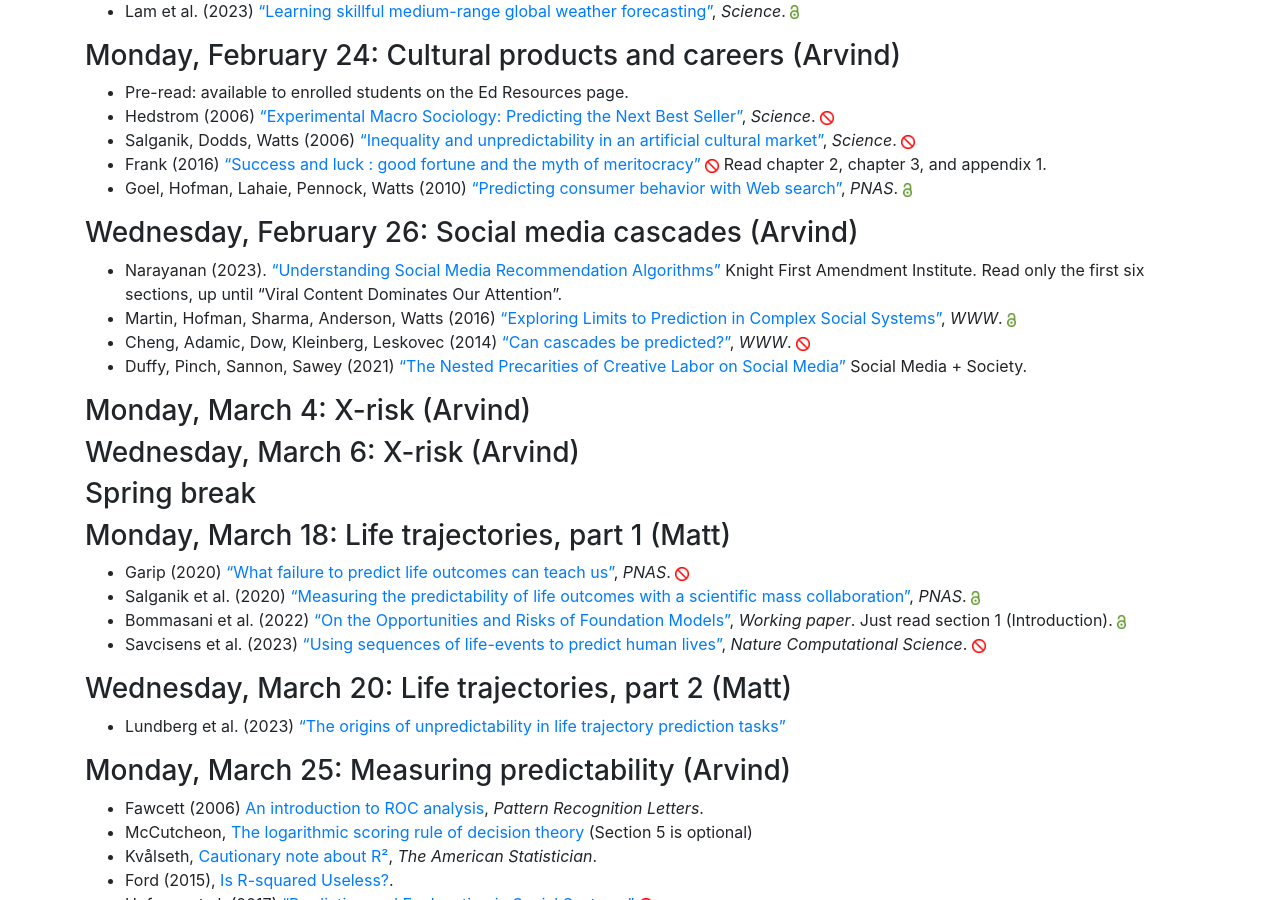
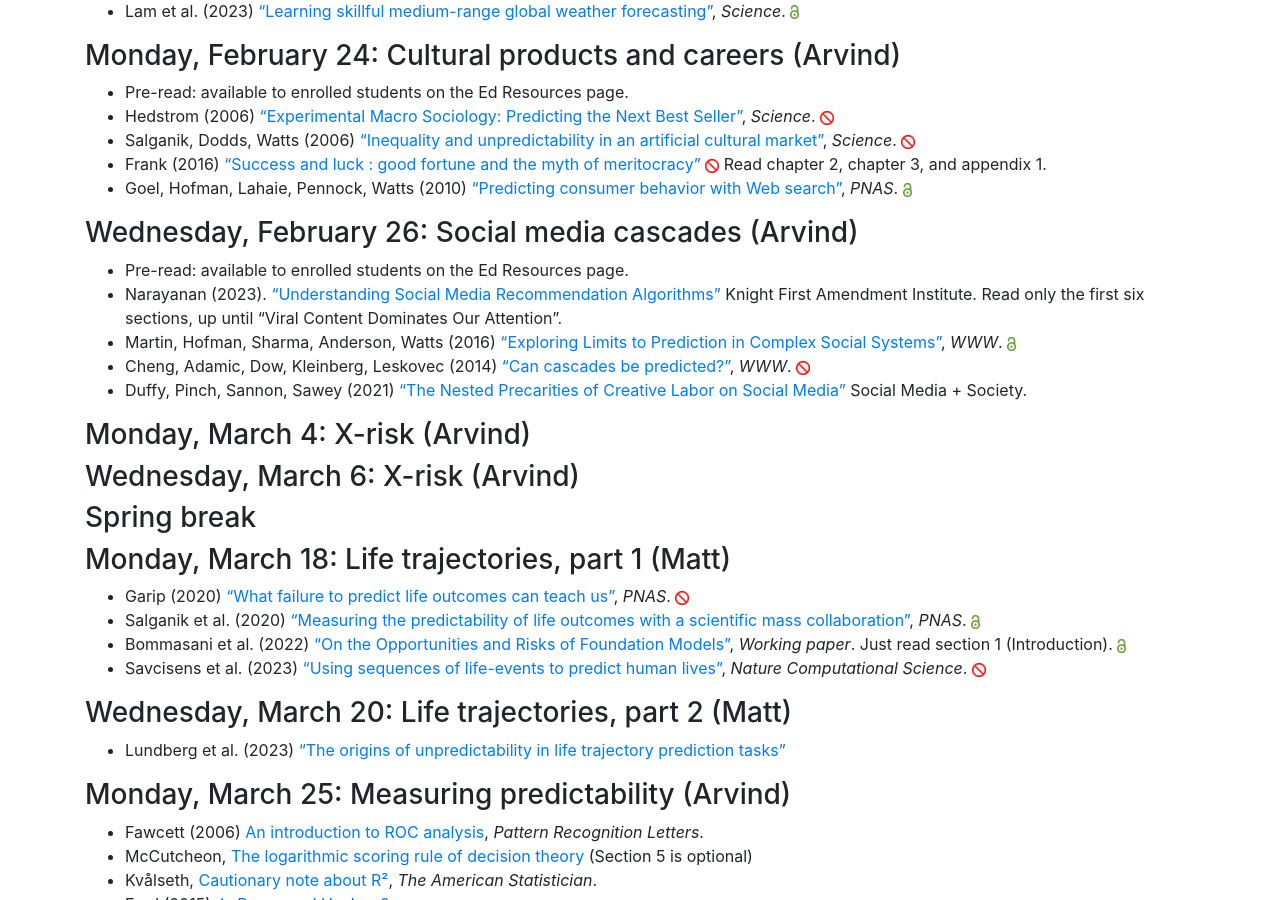
Before and after one commit to msalganik/soc555-cos598J_s2024, a Jekyll site: the page built from readings.md, in a window 1280 px wide and 900 px high, scrolled down 1814 px. Built offline with Jekyll 4.4.1, drawn with Linux system fonts in a browser that asks for light colours; comment, search, counter and statistics services are not loaded.

Commit message:
cascades

```diff
--- a/readings.md
+++ b/readings.md
@@ -92,6 +92,7 @@ No required reading before class.
 
 ### Wednesday, February 26: Social media cascades (Arvind)
 
+- Pre-read: available to enrolled students on the Ed Resources page.
 - Narayanan (2023). ["Understanding Social Media Recommendation Algorithms"](Understanding Social Media Recommendation Algorithms) Knight First Amendment Institute. Read only the first six sections, up until "Viral Content Dominates Our Attention".
 - Martin, Hofman, Sharma, Anderson, Watts (2016) ["Exploring Limits to Prediction in Complex Social Systems"](https://arxiv.org/abs/1602.01013), _WWW_. <img src="https://msalganik.github.io/soc555-cos598J_s2024/images/open.png" style="display: inline; height: 14px;" />
 - Cheng, Adamic, Dow, Kleinberg, Leskovec (2014) ["Can cascades be predicted?"](https://doi.org/10.1145/2566486.2567997), _WWW_.  <img src="https://msalganik.github.io/soc555-cos598J_s2024/images/closed.png" style="display: inline; height: 14px;" />
```
